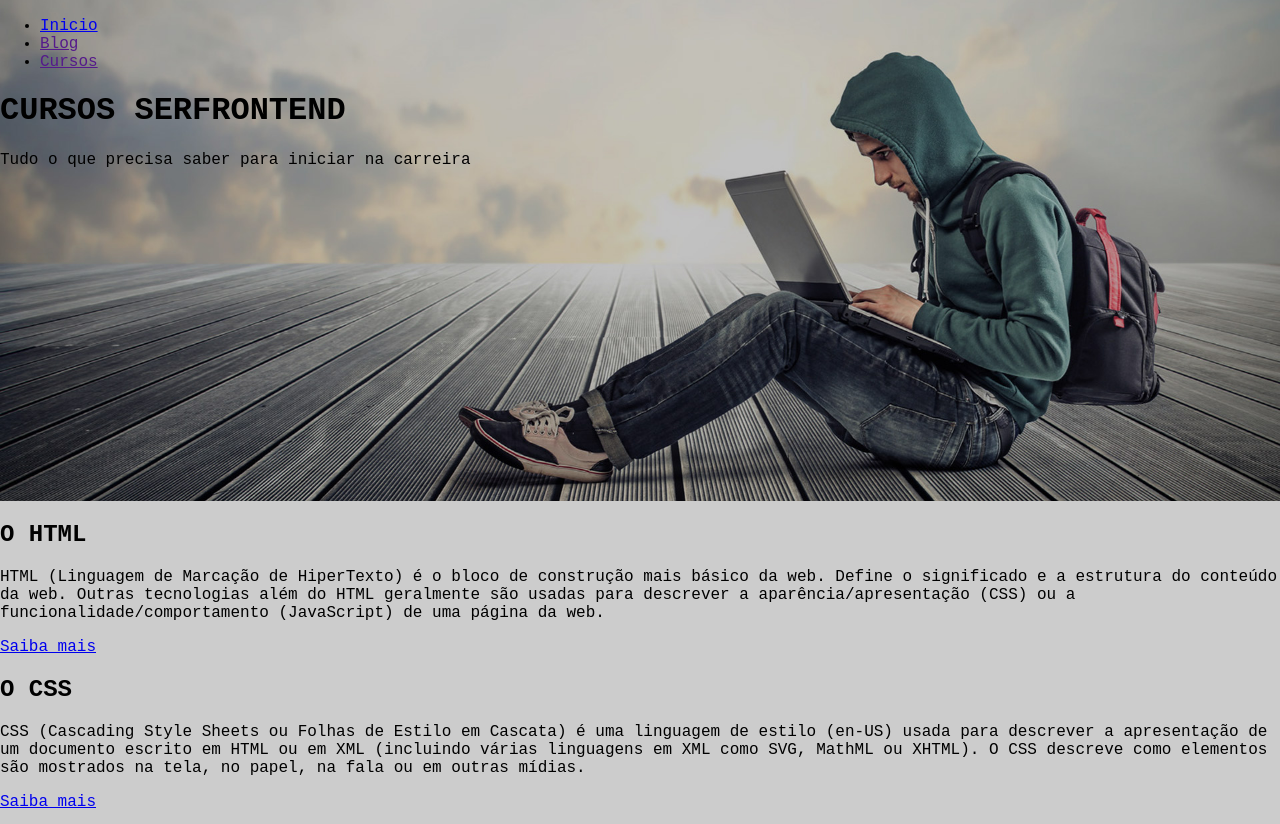
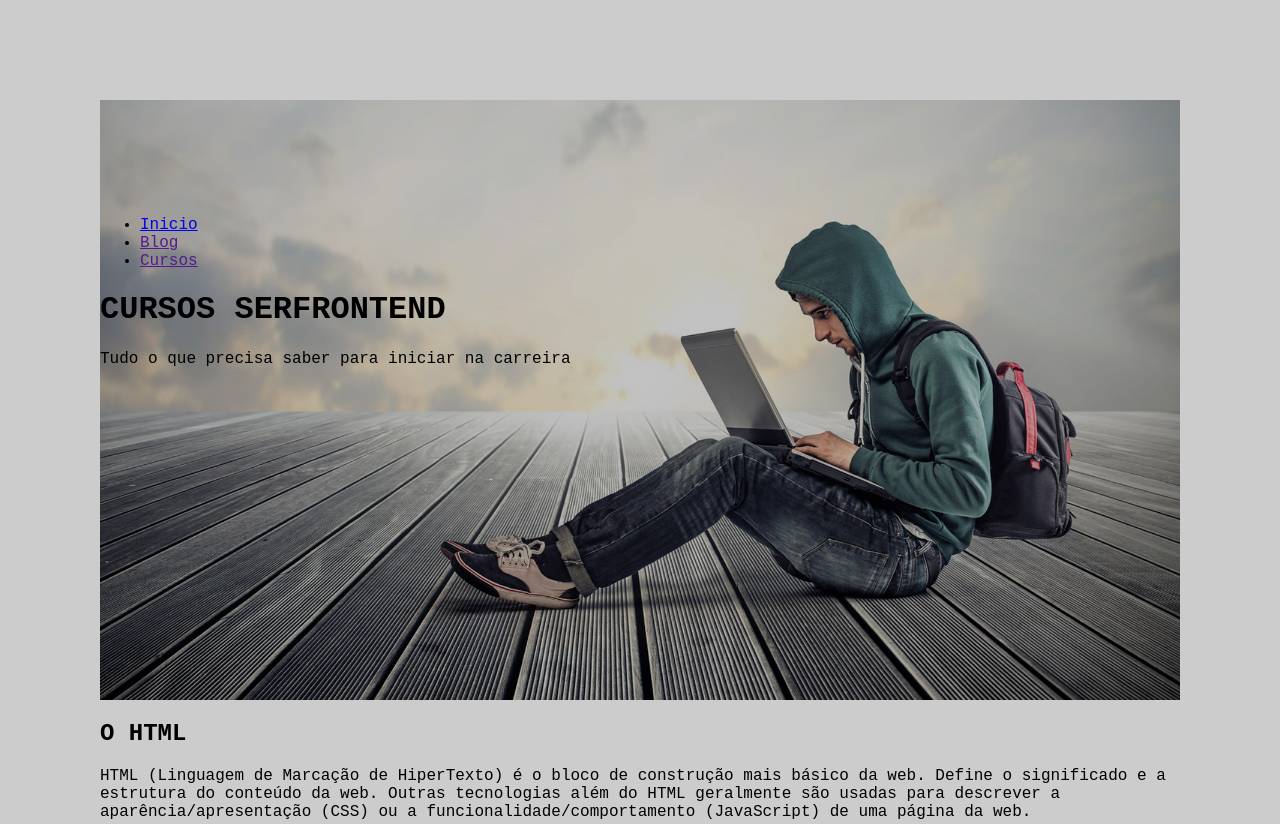
Before and after one commit to LuizPaivaa/FrontEnd_Aula, a plain HTML site: page index.html in a window 1280 px wide. Shown: the top 824 px of the page. Drawn offline with Linux system fonts and the light colour scheme.

Commit message:
troca de margin e padding
alterei margin de 0 para 100px e padding de 1 para 100px

```diff
--- a/styles/style.css
+++ b/styles/style.css
@@ -1,5 +1,5 @@
 body{
-    margin: 0;
+    margin: 100px;
     font-family: 'Courier New', Courier, monospace;
     background-color: #ccc;
 }
@@ -9,6 +9,6 @@ body{
     height: 500px;
     background-size: cover;
     background-position: right center;
-    padding-top: 1px;
+    padding-top: 100px;
 
 }
```
